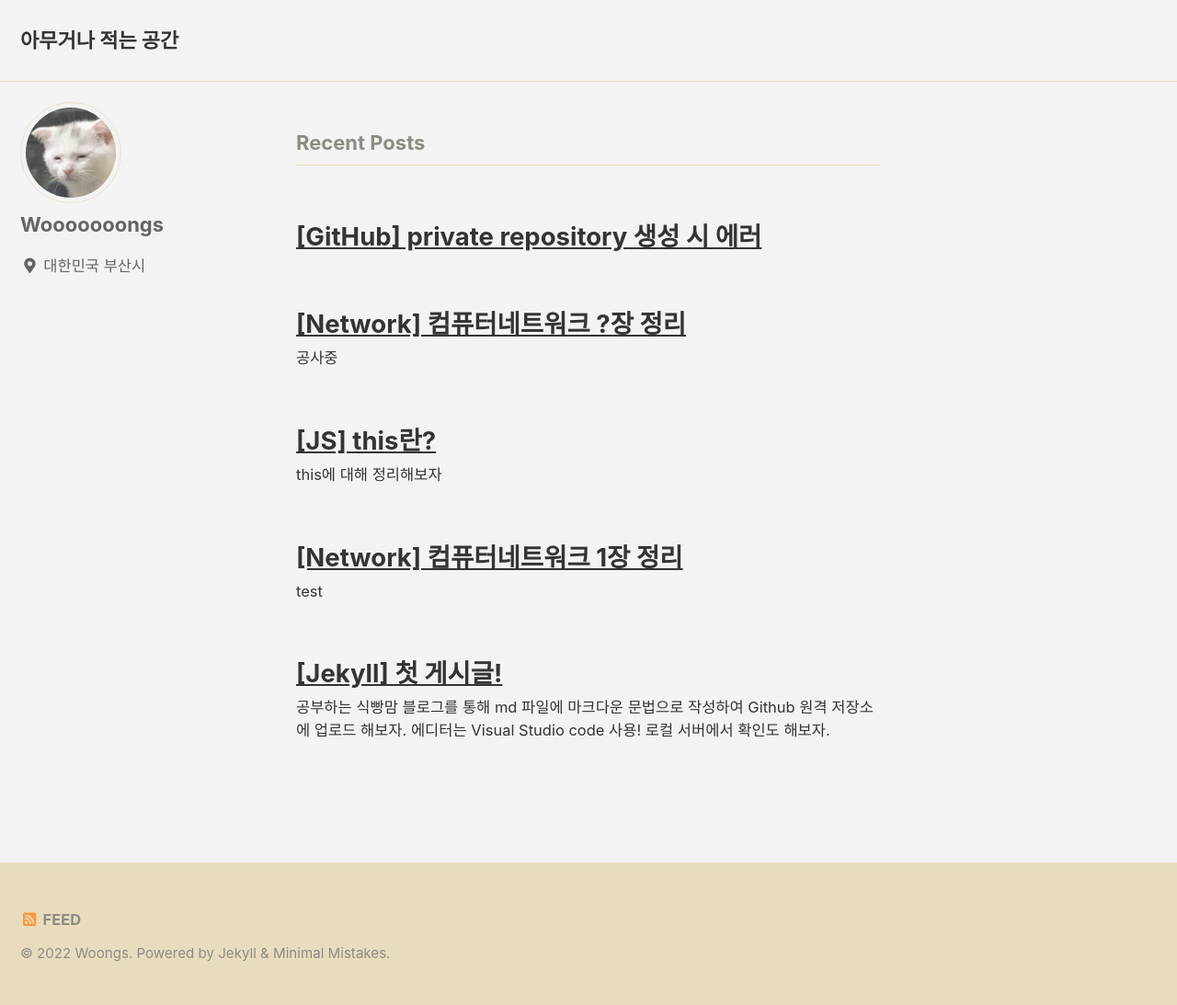
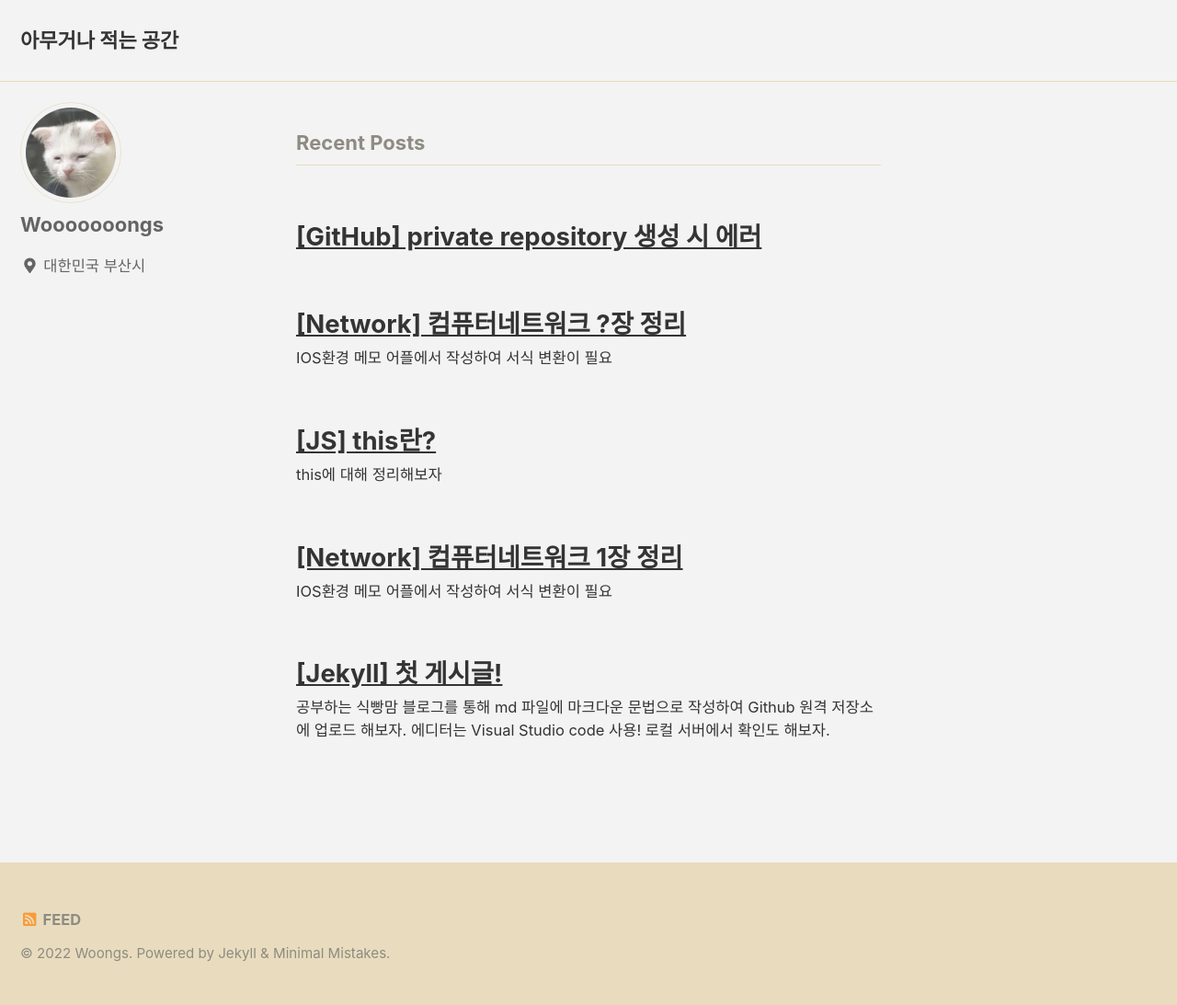
Before and after one commit to wooooooongs/wooooooongs.github.io, a Jekyll site: the page built from index.html, in a window 1280 px wide. Shown: the whole page at 92% size. Built offline with Jekyll 4.4.1, drawn with Linux system fonts in a browser that asks for light colours; cached includes are drawn as plain includes; the list of posts is cut into pages by our own code.

Commit message:
설명 추가

```diff
--- a/_posts/2021-11-18-network1.md
+++ b/_posts/2021-11-18-network1.md
@@ -1,6 +1,6 @@
 ---
 title:  "[Network] 컴퓨터네트워크 1장 정리"
-excerpt: "test"
+excerpt: "IOS환경 메모 어플에서 작성하여 서식 변환이 필요"
 
 categories:
   - Network
--- a/_posts/2021-12-19-network2.md
+++ b/_posts/2021-12-19-network2.md
@@ -1,6 +1,6 @@
 ---
 title:  "[Network] 컴퓨터네트워크 ?장 정리"
-excerpt: "공사중"
+excerpt: "IOS환경 메모 어플에서 작성하여 서식 변환이 필요"
 
 categories:
   - Network
```
